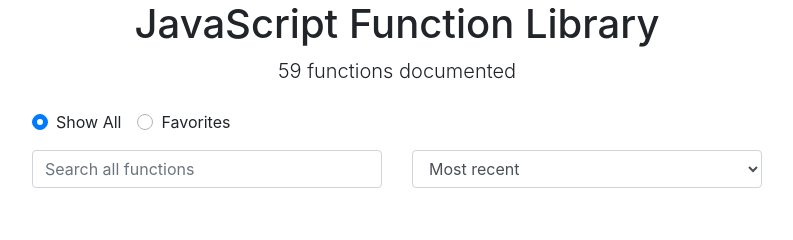
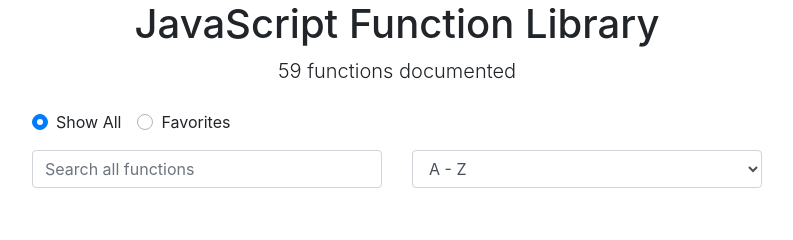
Before and after one commit to jpilapil/react-utility-library, a React (Create React App) app: page / in a window 1280 px wide. Shown: the top 240 px of the page, without its empty margins (243-1036 px from the left). Built offline with nearby package versions, Linux system fonts and the light colour scheme.

Commit message:
add comments

```diff
--- a/src/App.js
+++ b/src/App.js
@@ -2,6 +2,7 @@ import React from "react";
 import "./style/master.scss"; // applies global scss
 import { uiData } from "./data/ui"; // import array of objects from data/ui
 import FunctionUI from "./components/FunctionUI";
+import orderBy from "lodash/orderBy";
 
 export default class App extends React.Component {
    // everything that the webpage needs
@@ -18,6 +19,7 @@ export default class App extends React.Component {
          // all/displayedFuncs = array of objects (uiData)
          allFuncs: uiData,
          displayedFuncs: uiData,
+         orderBy: "['name', 'asc']",
       };
    }
 
@@ -25,31 +27,33 @@ export default class App extends React.Component {
       // checks id of the radio button user clicked, viewModeFavorites or viewModeAll
       const favoritesRadioChecked = document.getElementById("viewModeFavorites")
          .checked;
-      console.log(favoritesRadioChecked);
-      // gets whatever user types into search field
-      const searchInput = document.getElementById("searchInput").value;
+      // gets whatever user types into search field, converts to lowercase
+      const searchInput = document
+         .getElementById("searchInput")
+         .value.toLowerCase();
       // makes copy of uiData
       const allFuncs = [...this.state.allFuncs];
       if (favoritesRadioChecked) {
-         // targets state object and changes isFavoritesChecked property value to opposite of its current value
-         this.setState({ isFavoritesChecked: true });
-         // filters through all function components and returns all that are favorited
+         this.setState({ isFavoritesChecked: true }); // if favorites is clicked, sets state of object to true
          const favoriteFuncs = allFuncs.filter((func) => {
+            // filters through all function components and returns all that are favorited
             return func.isFavorite === true;
          });
          console.log(favoriteFuncs);
          const searchedFuncs = favoriteFuncs.filter((func) => {
-            return func.name.indexOf(searchInput) >= 0;
+            return func.name.toLowerCase().indexOf(searchInput) >= 0;
          });
 
+         const orderedFuncs = orderBy(searchedFuncs, "name", "desc");
          // display all searched funcitons
-         this.setState({ displayedFuncs: searchedFuncs });
+         this.setState({ displayedFuncs: orderedFuncs });
       } else {
-         this.setState({ isFavoritesChecked: false });
+         this.setState({ isFavoritesChecked: false }); // if favorites is not clicked, sets state to false
          const searchedFuncs = allFuncs.filter((func) => {
-            return func.name.indexOf(searchInput) >= 0;
+            return func.name.toLowerCase().indexOf(searchInput) >= 0;
          });
-         this.setState({ displayedFuncs: searchedFuncs });
+         const orderedFuncs = orderBy(searchedFuncs, "name", "desc");
+         this.setState({ displayedFuncs: orderedFuncs });
       }
    }
 
@@ -129,11 +133,14 @@ export default class App extends React.Component {
                      </div>
                      {/* sort dropdown menu */}
                      <div className="col-6">
-                        <select className=" form-control">
+                        <select
+                           value={this.state.orderBy}
+                           className=" form-control"
+                        >
                            <option>Most recent</option>
                            <option>Oldest</option>
-                           <option>A - Z</option>
-                           <option>Z - A</option>
+                           <option value="['name', 'asc']">A - Z</option>
+                           <option value="['name', 'desc']">Z - A</option>
                         </select>
                      </div>
                   </div>
```
